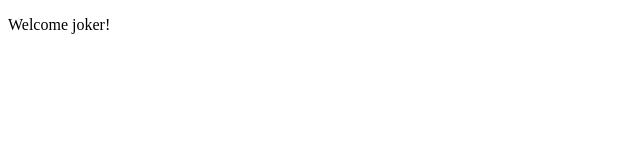
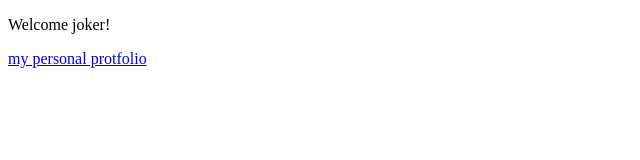
Before and after one commit to Rafiul-Omar2022/Webdesign, a plain HTML site: page index.htm in a window 1280 px wide. Shown: the whole page, without its empty margins (0-640 px from the left). Drawn offline with Linux system fonts and the light colour scheme.

Commit message:
Personal website

```diff
--- a/index.htm
+++ b/index.htm
@@ -10,6 +10,7 @@
 
 <body>
     <p>Welcome joker!</p>
+    <a href="web1/index.html">my personal protfolio</a>
 </body>
 
 </html>
```
